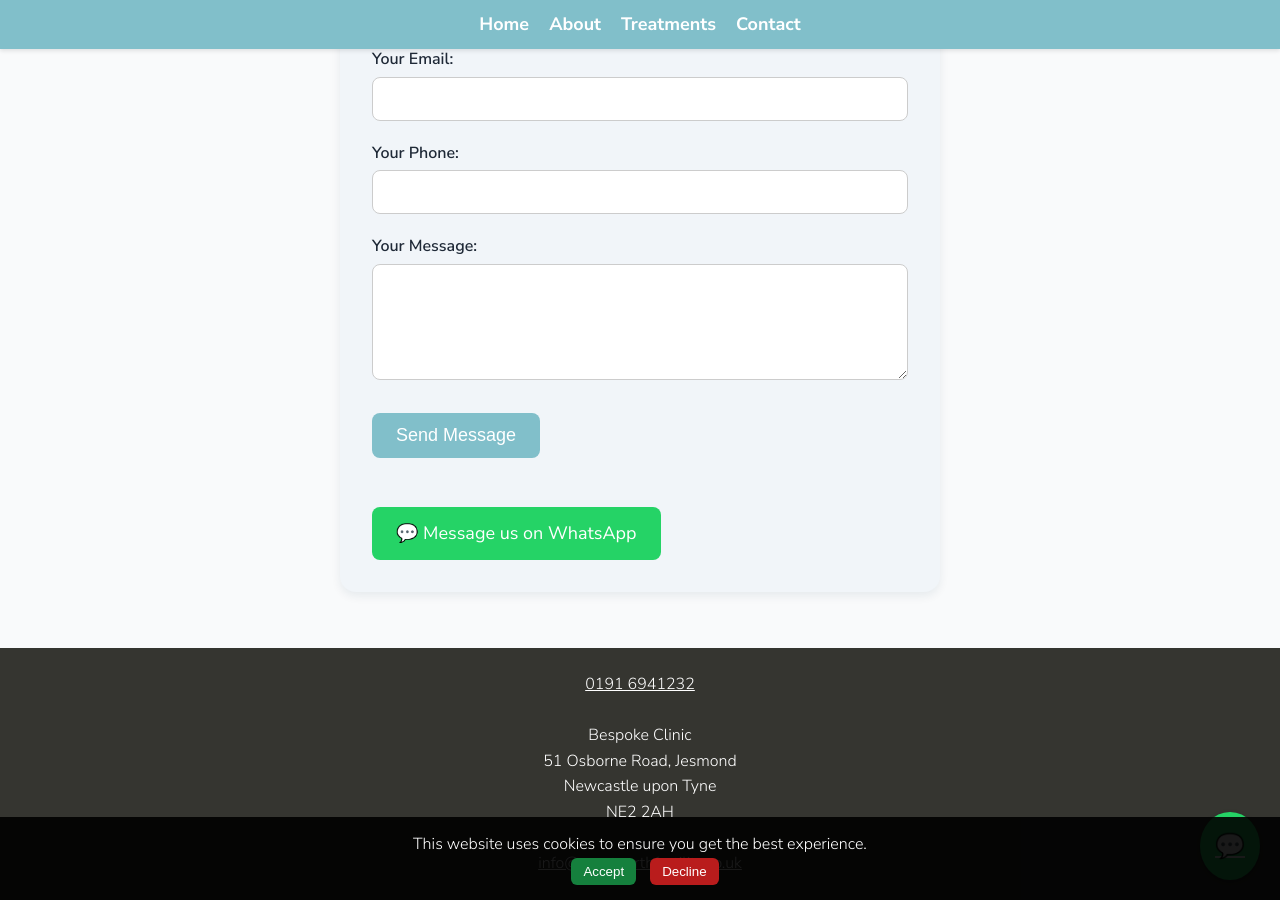
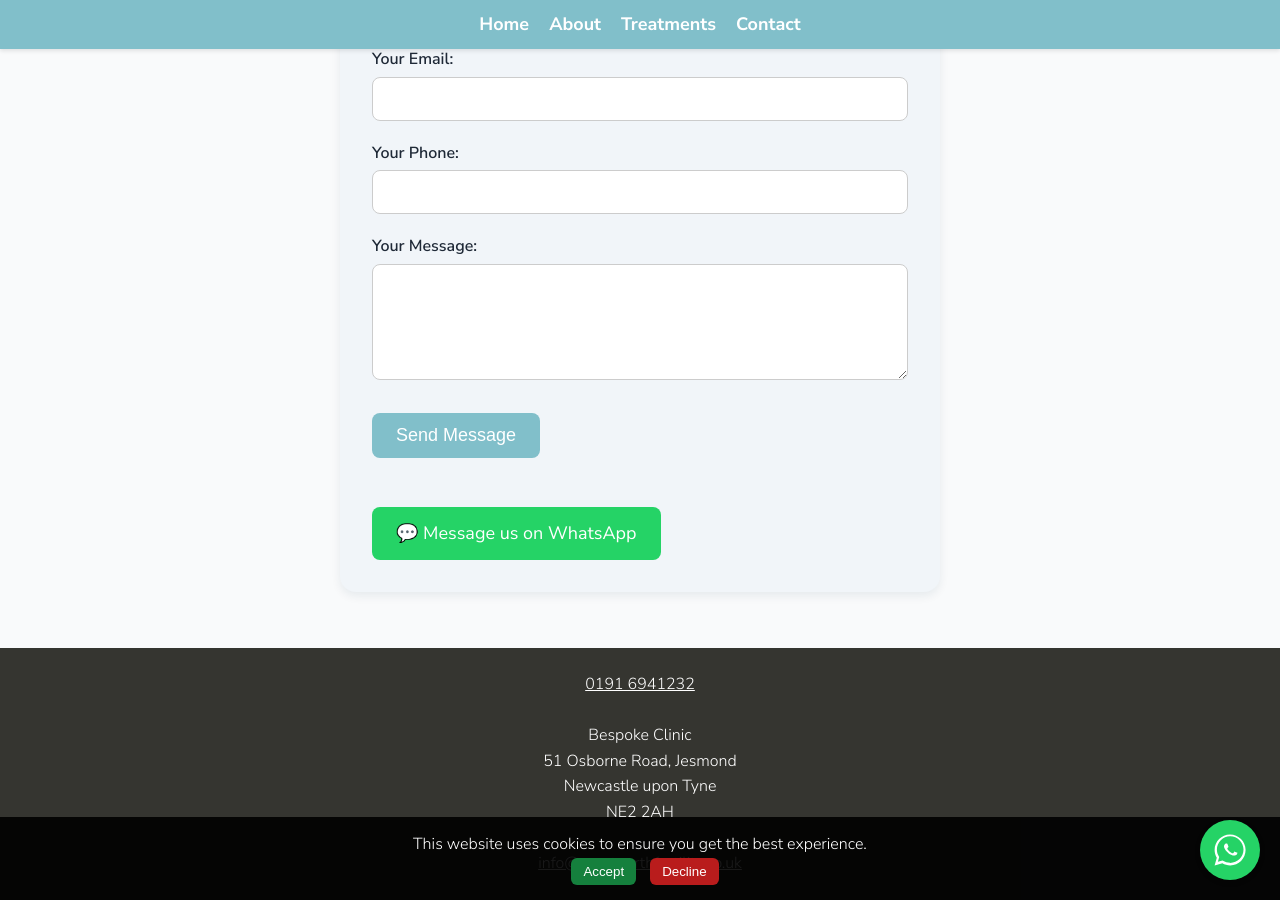
Before and after one commit to great-north-fertility/greatnorthfertility.github.io, a Jekyll site: the page built from _pages/contact.md, in a window 1280 px wide and 900 px high, scrolled down 552 px. Built offline with Jekyll 4.4.1, drawn with Linux system fonts in a browser that asks for light colours.

Commit message:
Update wa.html

```diff
--- a/_includes/wa.html
+++ b/_includes/wa.html
@@ -1,9 +1,11 @@
-<a href="https://wa.me/447793025960"
+<a href="https://wa.me/447817627712" target="_blank" aria-label="Chat on WhatsApp"
    style="position:fixed; bottom:20px; right:20px;
-          background-color:#25D366; color:white;
-          border-radius:50%; padding:15px;
-          text-align:center; font-size:24px;
-          box-shadow:0 2px 5px rgba(0,0,0,0.3);"
-   target="_blank">
-  💬
+          width:60px; height:60px; background:#25D366;
+          border-radius:50%; display:flex; align-items:center;
+          justify-content:center; box-shadow:0 2px 5px rgba(0,0,0,0.3);
+          z-index:9999;">
+  <svg xmlns="http://www.w3.org/2000/svg" viewBox="0 0 32 32"
+       width="32" height="32" fill="white">
+    <path d="M16 .6C7.5.6.6 7.5.6 16c0 2.8.8 5.5 2.2 7.8L.6 31.4l7.8-2.2c2.3 1.4 5 2.2 7.8 2.2 8.5 0 15.4-6.9 15.4-15.4S24.5.6 16 .6zm0 28.1c-2.5 0-4.9-.7-7-2l-.5-.3-4.6 1.3 1.3-4.6-.3-.5c-1.3-2.1-2-4.5-2-7 0-7.3 6-13.3 13.3-13.3s13.3 6 13.3 13.3-6 13.3-13.3 13.3zm7.3-9.9c-.4-.2-2.1-1-2.4-1.1-.3-.1-.5-.2-.7.2-.2.4-.9 1.1-1.1 1.3-.2.2-.4.2-.7.1-.4-.2-1.5-.6-2.9-1.9-1.1-1-1.9-2.1-2.1-2.5-.2-.4 0-.6.1-.8.1-.1.4-.5.5-.6.2-.2.3-.3.4-.5.1-.2.1-.4 0-.6-.1-.2-.7-1.7-1-2.3-.3-.6-.5-.5-.7-.5h-.6c-.2 0-.6.1-.9.4-.3.3-1.2 1.1-1.2 2.6s1.2 3 1.3 3.2c.2.2 2.4 3.6 5.8 5 .8.3 1.4.5 1.8.6.8.2 1.5.2 2.1.1.6-.1 1.9-.8 2.1-1.5.3-.7.3-1.3.2-1.4-.2-.1-.5-.2-.8-.3z"/>
+  </svg>
 </a>
```
